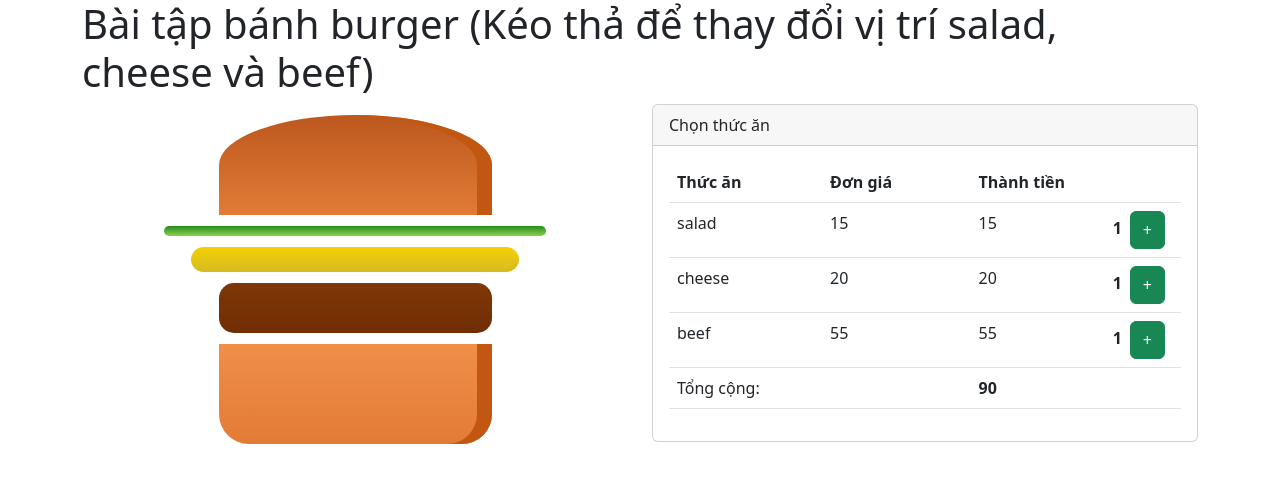
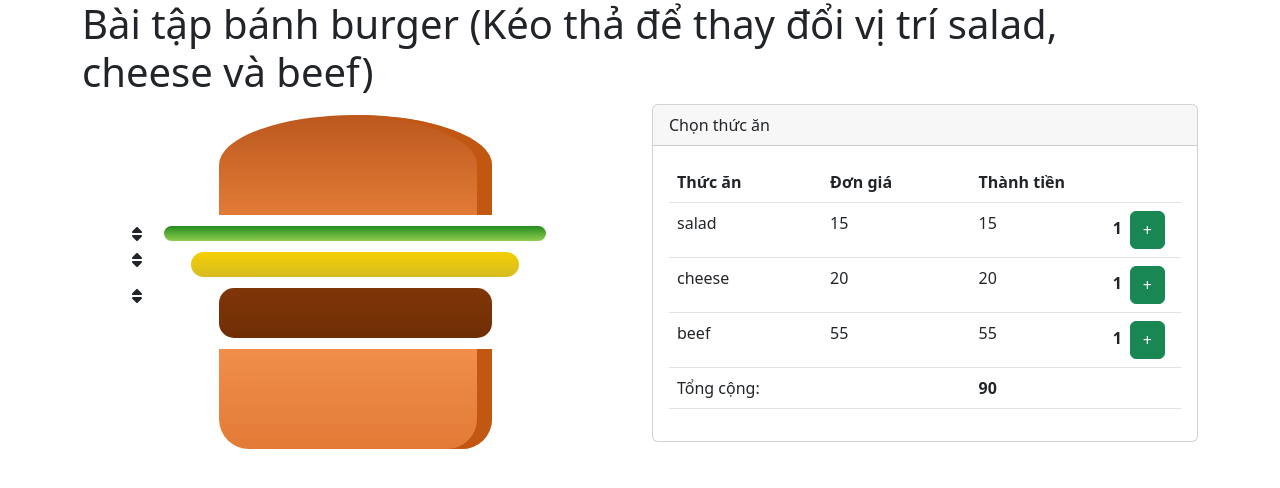
Before and after one commit to dothinh115/react_burger, a React (Create React App) app: page / in a window 1280 px wide. Shown: the top 488 px of the page. Built offline with nearby package versions, Linux system fonts and the light colour scheme.

Commit message:
drag update

```diff
--- a/package.json
+++ b/package.json
@@ -3,6 +3,9 @@
   "version": "0.1.0",
   "private": true,
   "dependencies": {
+    "@fortawesome/fontawesome-svg-core": "^6.2.1",
+    "@fortawesome/free-solid-svg-icons": "^6.2.1",
+    "@fortawesome/react-fontawesome": "^0.2.0",
     "@reduxjs/toolkit": "^1.9.1",
     "@testing-library/jest-dom": "^5.16.5",
     "@testing-library/react": "^13.4.0",
--- a/src/App.css
+++ /dev/null
@@ -1,16 +0,0 @@
-.drag-preview {
-  position: relative;
-}
-
-.drag-preview::after {
-  display: block;
-  content: "";
-  position: absolute;
-  height: 1px;
-  width: 100%;
-  top: 50%;
-  left: 50%;
-  transform: translate(-50%, -50%);
-  border: 20px solid;
-  border-color: transparent #000;
-}
--- a/src/App.js
+++ b/src/App.js
@@ -1,10 +1,6 @@
 import 'bootstrap/dist/css/bootstrap.min.css';
 import { BrowserRouter, Routes, Route } from 'react-router-dom';
-import './App.css';
-import Burger from './components/Burger';
 import HomeTemplate from './components/HomeTemplate';
-import Menu from './components/Menu';
-
 function App() {
   return (
     <BrowserRouter>
--- a/src/components/Burger.jsx
+++ b/src/components/Burger.jsx
@@ -1,6 +1,10 @@
 import React, { useState } from 'react'
 import { connect } from 'react-redux'
 import { updateDrag } from '../redux/action/burgerActions';
+import { FontAwesomeIcon } from '@fortawesome/react-fontawesome'
+import { faSort  } from '@fortawesome/free-solid-svg-icons'
+
+
 
 export const Burger = (props) => {
   const {burgerState, burgerMenu, dispatch} = props;
@@ -10,6 +14,57 @@ export const Burger = (props) => {
     end: ""
   });
 
+  const [isDragged, setIsDragged] = useState(false);
+
+  const dragStartHandle = e => {
+    if(!isDragged) {
+      return;
+    }
+    const name = e.target.getAttribute("data-drag");
+    if(name) {
+      setDragID({
+        ...dragID,
+        start: name
+      });
+    }
+    e.target.style.opacity = ".5";
+    console.log(e.target);
+  }
+
+  const dragOverHandle = e => {
+    if(!isDragged) {
+      return;
+    }
+    e.preventDefault();
+  }
+
+  const dragEnterHandle = e => {
+    if(!isDragged) {
+      return;
+    }
+    const name = e.target.getAttribute("data-drag");
+    if(name) {
+      setDragID({
+        ...dragID,
+        end: name
+      });
+    }
+  }
+
+  const dragEndHandle = e => {
+    if(!isDragged) {
+      return;
+    }
+    e.target.style.opacity = "1";
+    const action = updateDrag(dragID);
+    dispatch(action);
+    setDragID({
+      start: "",
+      end: ""
+    });
+    setIsDragged(false);
+  }
+
   const showElement = (type, number) => {
     let html = [];
     for (let i=0; i < number; i++) {
@@ -18,66 +73,15 @@ export const Burger = (props) => {
     return html;
   }
 
-  const dragStartHandle = e => {
-    const name = e.target.getAttribute("data-name");
-    setDragID({
-      ...dragID,
-      start: name
-    });
-  }
-
-  const dragOverHandle = e => {
-    e.preventDefault();
-  }
-
-  const removeClass = arr => {
-    Object.entries(arr).forEach(([key, value]) => {
-      if(value.classList.contains("dragable")){
-        value.classList.remove("drag-preview");
-      }
-    });
-  }
-
-  const dropHandle = e => {
-    const parent = e.target.parentNode;
-    if(parent.classList.contains("burger") || parent.parentNode.classList.contains("burger")) {
-      const children = parent.children;
-      removeClass(children);
-      const secondChildren = parent.parentNode.children;
-      removeClass(secondChildren);
-    }
-    const action = updateDrag(dragID);
-    dispatch(action);
-  }
-
-  const dragEnterHandle = e => {
-    const parent = e.target.parentNode;
-    if(parent.classList.contains("dragable")){
-      const name = parent.getAttribute("data-name");
-      if(dragID.start !== name) {
-        parent.classList.add("drag-preview");
-        setDragID({
-          ...dragID,
-          end: name
-        });
-      }
-    }
-  }
-
-  const dragExitHandle = e => {
-    if(e.target.classList.contains("dragable") || e.target.parentNode.classList.contains("draggable")){
-      e.target.classList.remove("drag-preview");
-    }
-  }
-
   return (
     <>
       <div className="col-6 burger">
         <div className="breadTop"></div>
         {burgerMenu.map((item, index) => {
           return (
-            <div className="dragable" data-name={item.name} style={{cursor: "move"}} key={index} draggable="true" onDragStart={e => dragStartHandle(e)} onDragOver={e => dragOverHandle(e)} onDragEnter={e => dragEnterHandle(e)} onDragLeave={e => dragExitHandle(e)} onDrop={e => dropHandle(e)}>
-            {showElement(item.name, burgerState[item.name])}
+            <div data-drag={item.name} key={index} className={`parent ${item.name === dragID.end && "onDrag"}`} draggable={isDragged ? true : false} onDragOverCapture={e => dragOverHandle(e)} onDragStartCapture={e => dragStartHandle(e)} onDragEnterCapture={e => dragEnterHandle(e)} onDragEnd={e => dragEndHandle(e)}>
+              <FontAwesomeIcon className="children" icon={faSort} onMouseDown={e => setIsDragged(true)}/>
+              {showElement(item.name, burgerState[item.name])}
             </div>
             );
         })}
--- a/src/index.css
+++ b/src/index.css
@@ -34,7 +34,7 @@
   background: -o-linear-gradient(#228c1d, #91ce50);
   background: linear-gradient(#228c1d, #91ce50);
   border-radius: 20px;
-  height: 10px;
+  height: 15px;
   }
   .beef{
   width: 50%;
@@ -58,3 +58,26 @@
   border-radius: 20px;
   height: 25px;
   }
+
+  .parent {
+    position: relative;
+  }
+
+  .children {
+    position: absolute;
+    left: 50px;
+    top: 0;
+    cursor: move;
+  }
+
+  .onDrag::after {
+    position: absolute;
+    content: "";
+    display: block;
+    height: 0;
+    width: 100%;
+    top: 50%;
+    transform: translateY(-50%);
+    border: 20px solid;
+    border-color: transparent #000 transparent transparent;
+  }
```
Also changed, not shown: 1 other file (tests, documents, lock files or other folders).
